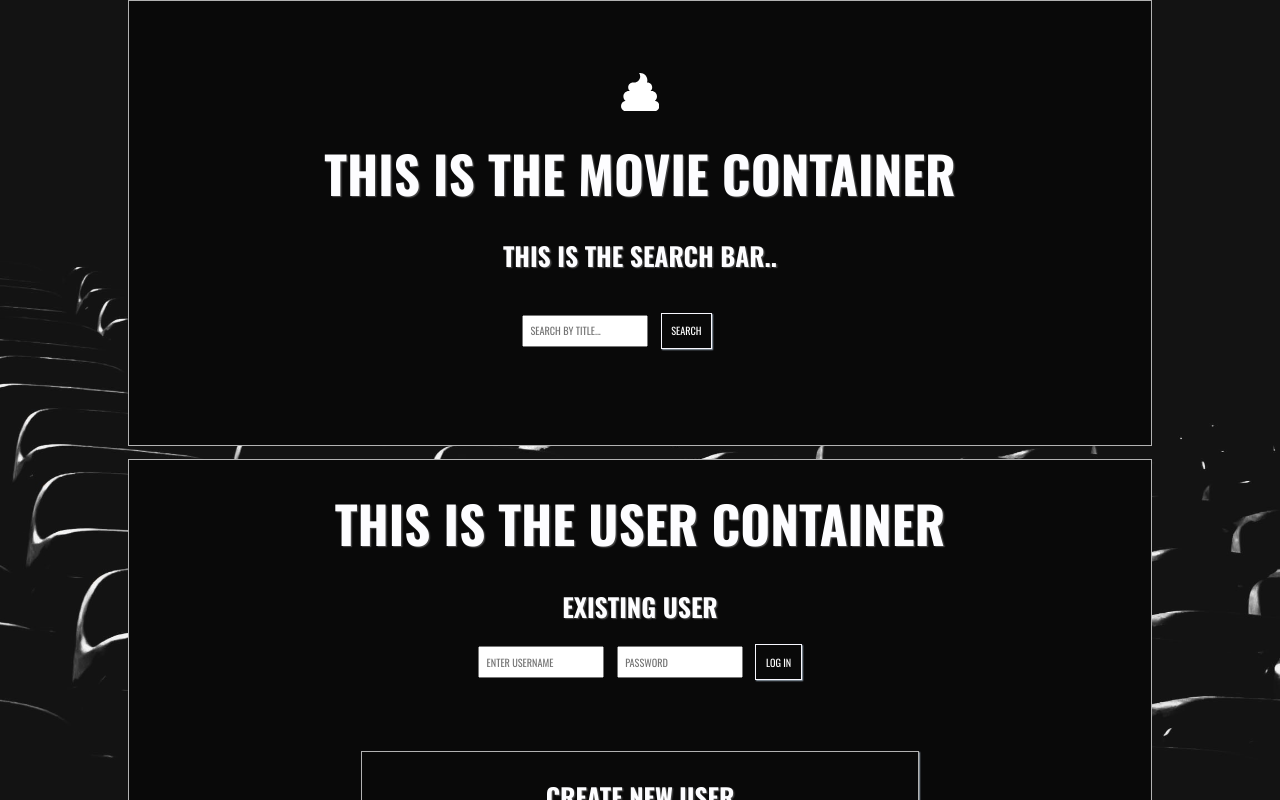
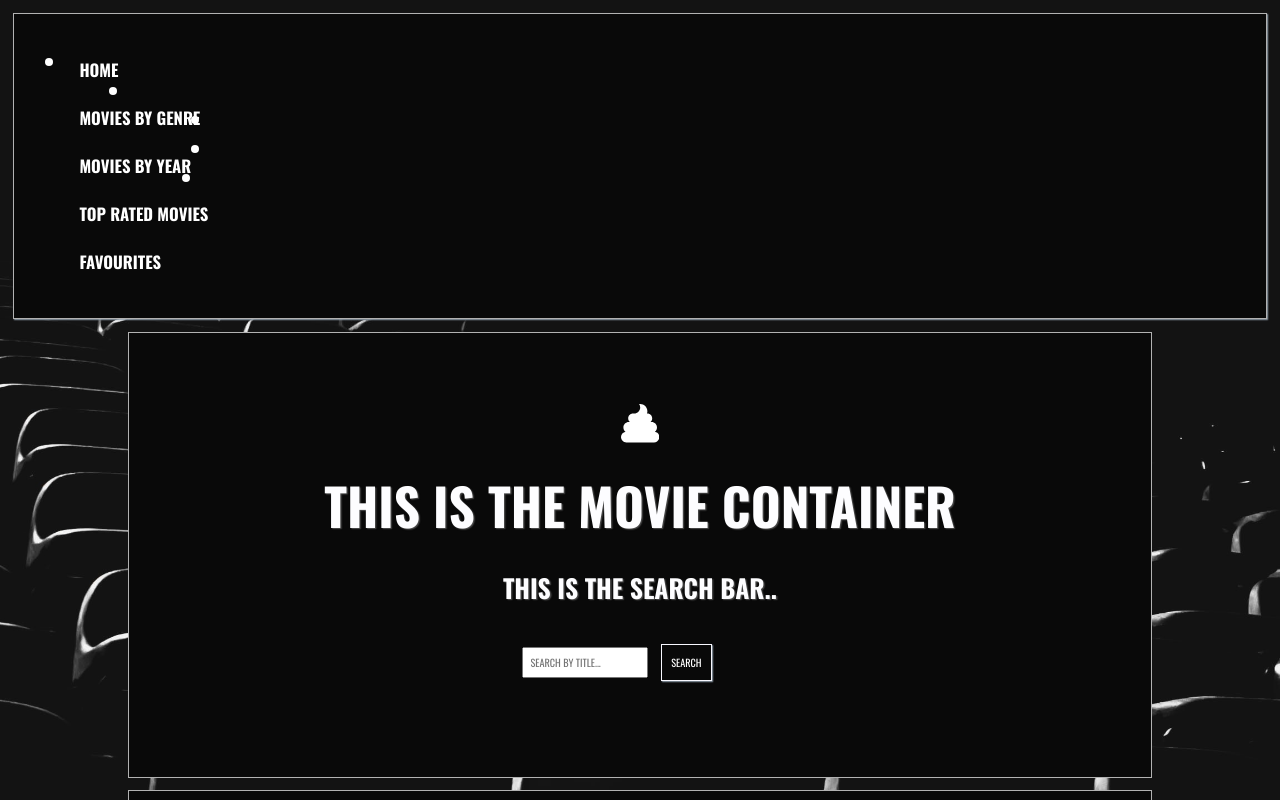
Before and after one commit to AndrewDMackay/movie_database_full_stack_app_g27, a React (Create React App) app in the folder client/: page / in a window 1280 px wide. Shown: the top 800 px of the page. Built offline with nearby package versions, Linux system fonts and the light colour scheme; no server answers.

Commit message:
AM, 2nd commit, feature/implementing_react_router__25_10_21

```diff
--- a/client/src/components/NavBar.js
+++ b/client/src/components/NavBar.js
@@ -4,31 +4,35 @@ import { Link, useHistory } from "react-router-dom";
 
 
 const NavBar = () => {
-    const history = useHistory();
 
-    const goBack = () => {
-        history.goBack();
-    }
+    // const history = useHistory();
+
+    // const goBack = () => {
+    //     history.goBack();
+    // }
 
 
     return (
+
+        <>
         <ul>
             <li>
-                <link to="/">HOME</link>
+                <Link to="/">HOME</Link>
             </li>
             <li>
-                <link to="/genres">MOVIES BY GENRE</link>
+                <Link to="/genres">MOVIES BY GENRE</Link>
             </li>
             <li>
-                <link to="/year">MOVIES BY YEAR</link>
+                <Link to="/year">MOVIES BY YEAR</Link>
             </li>
             <li>
-                <link to="/toprated">TOP RATED MOVIES</link>
+                <Link to="/toprated">TOP RATED MOVIES</Link>
             </li>
             <li>
-                <link to="/favourites">FAVOURITES</link>
+                <Link to="/favourites">FAVOURITES</Link>
             </li>
         </ul>
+        </>
     )
 };
 
--- a/client/src/components/main_movie_page/MovieList.js
+++ b/client/src/components/main_movie_page/MovieList.js
@@ -34,7 +34,10 @@ const MovieList = ({ movies, onMovieClick }) => {
 
     } else {
         return(
-            <h6>[ NOTHING FOUND.. PLEASE ENTER A VALID SEARCH TERM.. ]</h6>
+            <div>
+                <h6>NOTHING FOUND..</h6>
+                <p>ENTER A VALID SEARCH TERM..</p>
+            </div>
         )
     }
 }
--- a/client/src/components/user_page/UserLogIn.js
+++ b/client/src/components/user_page/UserLogIn.js
@@ -27,6 +27,7 @@ const UserLogin = ({onLoginSubmit}) => {
     }
 
     return(
+        <Router>
             <>
             <h4>EXISTING USER</h4>
             <div className="user-login">
@@ -37,6 +38,7 @@ const UserLogin = ({onLoginSubmit}) => {
                 </form>
             </div>
             </>
+        </Router>
     )
 }
 
--- a/client/src/container/MovieContainer.js
+++ b/client/src/container/MovieContainer.js
@@ -4,9 +4,10 @@ import { BrowserRouter as Router, Route, Switch } from "react-router-dom";
 
 import { FaPoop } from "react-icons/fa";
 
-import MovieList from "../components/main_movie_page/MovieList"
-import MovieDetail from '../components/movie_detail/MovieDetail'
-import SearchBar from '../components/main_movie_page/SearchBar'
+import MovieList from "../components/main_movie_page/MovieList";
+import MovieDetail from '../components/movie_detail/MovieDetail';
+import SearchBar from '../components/main_movie_page/SearchBar';
+import NavBar from '../components/NavBar';
 
 
 const MovieContainer = () => {
@@ -46,7 +47,13 @@ const MovieContainer = () => {
 
 
     return (
-        <>
+        <Router>
+          <>
+            <div className="main-nav-bar">
+                <NavBar />
+            </div>
+          </>
+          <>
             <div className="movie-container">
                 <div className="logo-icon"><FaPoop /></div>
                 <h1>THIS IS THE MOVIE CONTAINER</h1>
@@ -54,7 +61,8 @@ const MovieContainer = () => {
                 {!selectedMovie ? <MovieList movies={movies} onMovieClick={onMovieClick} /> : null}
                 {selectedMovie ? <MovieDetail selectedMovie={selectedMovie} onHomeClick={onHomeClick} /> : null}
             </div>
-        </>
+          </>
+        </Router>
     )
 }
 
--- a/client/src/container/UserContainer.js
+++ b/client/src/container/UserContainer.js
@@ -41,14 +41,14 @@ const UserContainer = () => {
     }
 
     return (
-        <>
+          <>
             <div className="user-container">
                 <h1>THIS IS THE USER CONTAINER</h1>
                 <UserLogin onLoginSubmit={onLoginSubmit}/>
                 <UserForm onNewUserSubmit={onNewUserSubmit} />
                 <UserDisplay users={allUsers} loggedIn={loggedIn} onLoginSubmit={onLoginSubmit} onUserDelete={onUserDelete} onNewUserSubmit={onNewUserSubmit} onUserClick={onUserClick}/>
             </div>
-        </>
+          </>
     )
 }
 
--- a/client/src/stylesheets/App.css
+++ b/client/src/stylesheets/App.css
@@ -195,6 +195,7 @@ h5 {
   margin: 0.5vw;
   padding: 0.5vw;
 }
+
 
 h6 {
   font-weight: bold;
@@ -410,3 +411,95 @@ visibility: visible;
 border: 0.1vw solid white;
 }
  */
+
+
+
+
+/* Central Nav Bar, potential to implement drop down menus.. */
+
+.main-nav-bar {
+display: flex;
+flex-direction: row;
+flex-wrap: wrap;
+
+margin: 1.0vw;
+padding: 1.0vw;
+overflow: hidden;
+
+font-size: 1.5vw;
+color: #FFFFFF;
+font-weight: bold;
+text-decoration: none;
+
+background-color: #090909;
+border: 0.1vw solid #B2B2B2;
+box-shadow: 0.1vw 0.1vw 0.1vw #92A0AD;
+}
+
+
+.main-nav-bar a {
+float: left;
+
+font-size: 1.3vw;
+font-weight: bold;
+color: white;
+text-align: center;
+padding: 0.9vw 1vw;
+text-decoration: none;
+cursor: pointer;
+}
+
+
+/* .dropdown {
+float: left;
+overflow: hidden;
+}
+
+
+.dropdown .drop-button {
+font-size: 1.3vw;
+border: none;
+outline: none;
+color: whitesmoke;
+padding: 0.9vw 1vw;
+background-color: inherit;
+font-family: inherit;
+margin: 0;
+cursor: pointer;
+}
+
+
+.menu a:hover, .dropdown:hover .drop-button {
+background-color: #0E0E0E;
+}
+
+
+.dropdown-content {
+display: none;
+position: absolute;
+background-color: black;
+min-width: 1.5vw;
+box-shadow: 0vw 0.8vw 1vw 0vw rgba(0,0,0,0.2);
+z-index: 10;
+cursor: pointer;
+}
+
+
+.dropdown-content a {
+float: none;
+color: ghostwhite;
+padding: 0.65vw 0.85vw;
+display: block;
+text-align: left;
+font-size: 0.9vw;
+}
+
+
+.dropdown-content a:hover {
+background-color:black;
+}
+
+
+.dropdown:hover .dropdown-content {
+display: block;
+} */
```
Also changed, not shown: client/src/stylesheets/components/NavBar.css (deleted, +0 -75 lines). Lines whose indentation alone changed are shown as unchanged.
